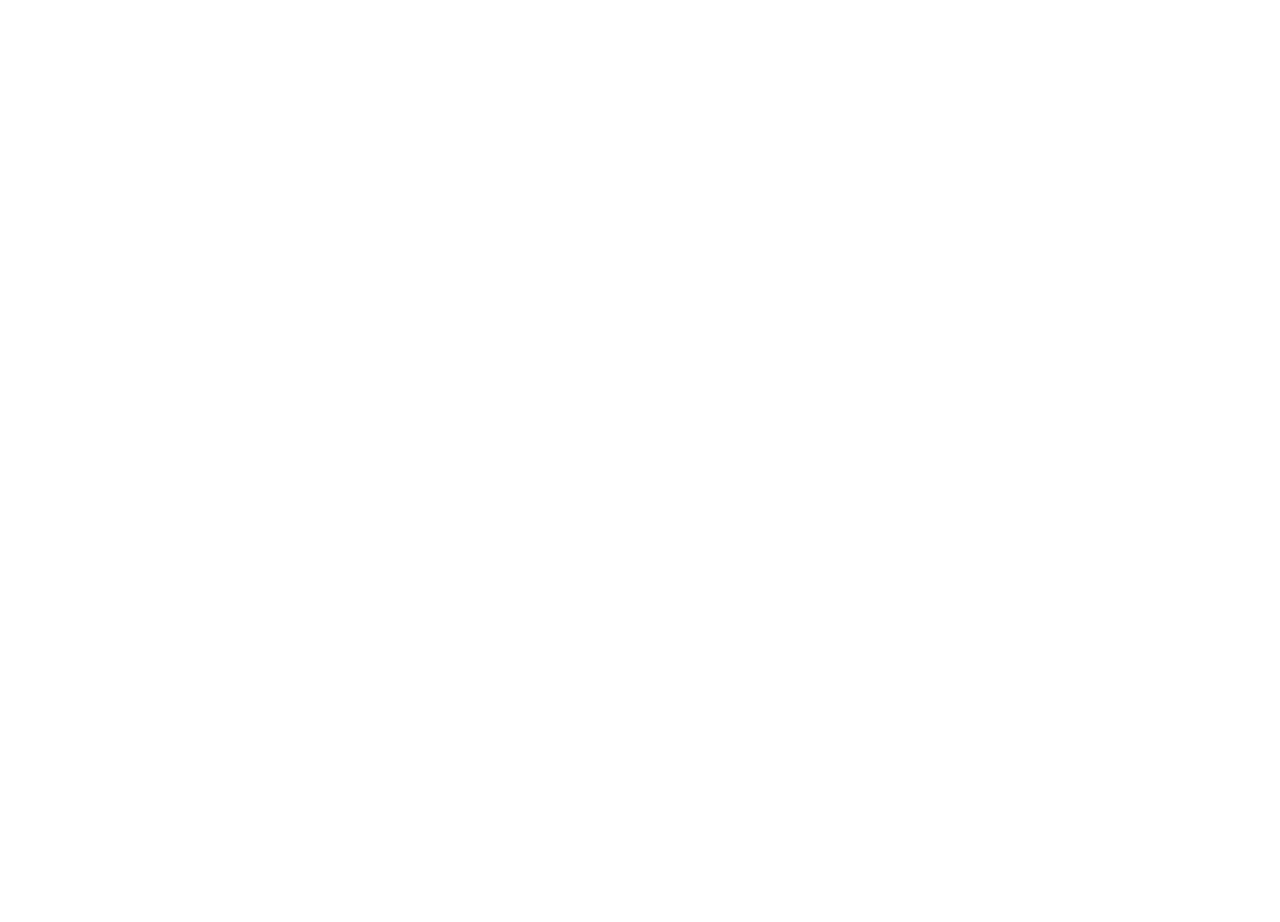
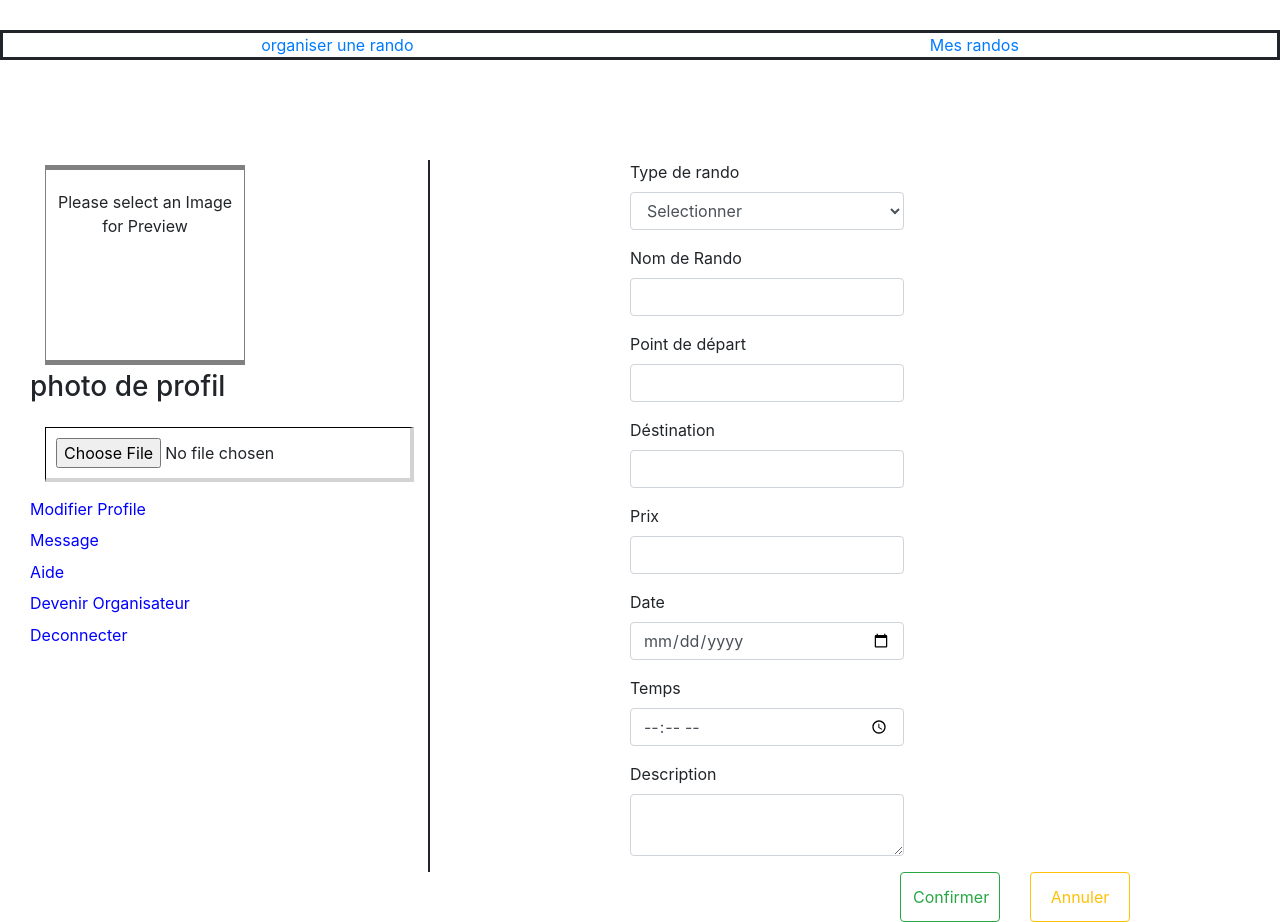
Before and after one commit to MedSadok/CampiTN, a React (Create React App) app: page /ProfilUser in a window 1280 px wide. Before the commit the page ends 800 px from the top, so only its background shows below. Built offline with nearby package versions, Linux system fonts and the light colour scheme.

Commit message:
add  Profil-user

```diff
--- a/src/Routes.js
+++ b/src/Routes.js
@@ -3,6 +3,7 @@
 import Home from './user/components/Home/home.js';
 import Admin from './Admin/Admin/Admin';
 import Authenticate from './user/components/authentification/Authentification.js';
+import ProfilUser from './user/components/user-profil/ProfilUser';
 
 const Routes = () =>{
     return (
@@ -11,6 +12,7 @@
         <Route exact path="/" component={Home} />
         <Route exact path="/admin" component={Admin} />
         <Route path ="/member-space" component={Authenticate}/>
+        <Route path ="/ProfilUser" component={ProfilUser}/>
 
         </Switch>
     </Router>);
--- a/src/user/components/Header/Header.js
+++ b/src/user/components/Header/Header.js
@@ -46,6 +46,9 @@
                 <li>
                  <Link to ="/member-space"> <a href="">Espace membre</a></Link>
                 </li>
+                <li>
+                 <Link to ="/ProfilUser"> <a href="">Profil</a></Link>
+                </li>
               </ul>
             </div>
           </nav>
--- a/src/user/components/authentification/Authentification.js
+++ b/src/user/components/authentification/Authentification.js
@@ -1,7 +1,7 @@
 import React, { Component } from "react";
 import Signup from "./SignUp";
 import SignIn from "./SignIn";
-import Authentification from './Authentification.css';
+import  './Authentification.css';
 
 class Authenticate extends Component {
   render() {
--- /dev/null
+++ b/src/user/components/user-profil/ImageUpload.js
@@ -0,0 +1,58 @@
+import React, { Component } from "react";
+import "bootstrap/dist/css/bootstrap.min.css";
+
+class ImageUpload extends React.Component {
+  constructor(props) {
+    super(props);
+    this.state = { file: "", imagePreviewUrl: "" };
+  }
+
+  _handleSubmit(e) {
+    e.preventDefault();
+    // TODO: do something with -> this.state.file
+    console.log("handle uploading-", this.state.file);
+  }
+
+  _handleImageChange(e) {
+    e.preventDefault();
+
+    let reader = new FileReader();
+    let file = e.target.files[0];
+
+    reader.onloadend = () => {
+      this.setState({
+        file: file,
+        imagePreviewUrl: reader.result
+      });
+    };
+
+    reader.readAsDataURL(file);
+  }
+
+  render() {
+    let { imagePreviewUrl } = this.state;
+    let $imagePreview = null;
+    if (imagePreviewUrl) {
+      $imagePreview = <img src={imagePreviewUrl} />;
+    } else {
+      $imagePreview = (
+        <div className="previewText">Please select an Image for Preview</div>
+      );
+    }
+
+    return (
+      <div className="previewComponent">
+        <div className="imgPreview">{$imagePreview}</div>
+        <h3 className="photoprofil-text">photo de profil</h3>
+        <form onSubmit={e => this._handleSubmit(e)}>
+          <input
+            className="fileInput"
+            type="file"
+            onChange={e => this._handleImageChange(e)}
+          />
+        </form>
+      </div>
+    );
+  }
+}
+export default ImageUpload;
--- /dev/null
+++ b/src/user/components/user-profil/Profil.css
@@ -0,0 +1,103 @@
+/* .App {
+  font-family: sans-serif;
+  text-align: center;
+} */
+
+button {
+    width: 200px;
+    height: 200px;
+  }
+
+  a {
+    text-decoration: none;
+  }
+  .information {
+    display: flex;
+    flex-direction: column;
+    height: 150px;
+    width: 200px;
+    justify-content: space-between;
+    /* border: solid; */
+  }
+  .information a {
+    color: blue;
+  }
+  .info-personnel {
+    border-right: 2px solid;
+    width: 400px;
+  }
+
+  .membre {
+    display: flex;
+    margin-left: 30px;
+    margin-top: 250px;
+  }
+
+
+
+  .fileInput{
+    border-bottom: 4px solid lightgray;
+    border-right: 4px solid lightgray;
+    border-top: 1px solid black;
+    border-left: 1px solid black;
+    padding: 10px;
+    margin: 15px;
+    cursor: pointer;}
+
+  .imgPreview{
+    text-align: center;
+      margin: 5px 15px;
+    height: 200px;
+    width: 200px;
+    border-left: 1px solid gray;
+    border-right: 1px solid gray;
+    border-top: 5px solid gray;
+    border-bottom: 5px solid gray;}
+    img{
+      width: 100%;
+      height: 100%;}
+
+  .previewText{
+    width: 100%;
+    margin-top: 20px;}
+
+  .submitButton
+    {
+      width:100px;
+      height:70px;
+      padding: 12px;
+    margin-left : 10px;
+    background: white;
+    border: 4px solid lightgray;
+    border-radius: 15px;
+    font-weight: 700;
+    font-size: 10pt;
+
+ }
+
+  .centerText{
+    text-align: center;
+    width: 500px;}
+    .confirm-cancel{
+      margin-left: 900px;
+      width:230px;
+
+      display:flex;
+      justify-content: space-between;
+    }
+    .confirm-cancel button{
+      width:100px;
+      height:50px;
+    }
+  .formulaire{
+    margin-left: 200px;
+  }
+  .rando{
+    margin-top:30px;
+    margin-bottom: -150px;
+    display: flex;
+    justify-content:space-around;
+  }
+  .rando{
+    border:solid;
+  }
--- /dev/null
+++ b/src/user/components/user-profil/Profil.js
@@ -0,0 +1,102 @@
+import React, { Component } from "react";
+import ImageUpload from "./ImageUpload";
+import { Button, Form, FormGroup, Label, Input, FormText } from "reactstrap";
+
+class Profil extends Component {
+  constructor(props) {
+    super(props);
+    this.state = {};
+  }
+
+  render() {
+    return (
+      <div className="espace-membre">
+        <div className="rando">
+          <a href="">organiser une rando</a>
+          <a href=""> Mes randos</a>
+        </div>
+        <div className="membre">
+          <div className="info-personnel">
+            <ImageUpload />
+
+            <div className="information">
+              <a href="">Modifier Profile</a>
+              <a href="">Message</a>
+              <a href="">Aide </a>
+              <a href="">Devenir Organisateur</a>
+              <a href="">Deconnecter</a>
+            </div>
+          </div>
+
+          <Form className="formulaire">
+            <FormGroup>
+              <Label for="exampleSelect" >Type de rando</Label>
+
+              <Input type="select" name="select" id="exampleSelect">
+                <option>Selectionner</option>
+                <option>Camping</option>
+                <option>pêche</option>
+                <option>cyclisme</option>
+              </Input>
+
+            </FormGroup>
+
+            <FormGroup>
+              <Label>Nom de Rando</Label>
+
+              <Input type="text" name="" id="" placeholder="" />
+
+            </FormGroup>
+
+            <FormGroup >
+              <Label>Point de départ</Label>
+              <Input type="text" name="" id="" placeholder="" />
+            </FormGroup>
+            <FormGroup>
+              <Label>Déstination</Label>
+              <Input type="text" name="" id="" placeholder="" />
+            </FormGroup>
+            <FormGroup>
+              <Label>Prix</Label>
+              <Input type="text" name="" id="" placeholder="" />
+            </FormGroup>
+
+            <FormGroup>
+              <Label for="exampleDate">Date</Label>
+              <Input
+                type="date"
+                name="date"
+                id="exampleDate"
+                placeholder="date "
+              />
+            </FormGroup>
+            <FormGroup>
+              <Label for="exampleTime">Temps</Label>
+              <Input
+                type="time"
+                name="time"
+                id="exampleTime"
+                placeholder="timer"
+              />
+            </FormGroup>
+
+            <FormGroup>
+              <Label for="exampleText">Description</Label>
+              <Input type="textarea" name="text" id="exampleText" />
+            </FormGroup>
+          </Form>
+        </div>
+        <div className="confirm-cancel">
+          <Button outline color="success">
+            Confirmer
+          </Button>
+          <Button outline color="warning">
+            Annuler
+          </Button>
+        </div>
+      </div>
+    );
+  }
+}
+
+export default Profil;
--- /dev/null
+++ b/src/user/components/user-profil/ProfilUser.js
@@ -0,0 +1,17 @@
+import React, { Component } from "react";
+
+import Profil from "./Profil";
+import './Profil.css';
+
+class ProfilUser extends Component {
+  render() {
+    return (
+      <div className="">
+
+        <Profil />
+      </div>
+    );
+  }
+}
+
+export default ProfilUser ;
```
Also changed, not shown: 1 other file (tests, documents, lock files or other folders).
